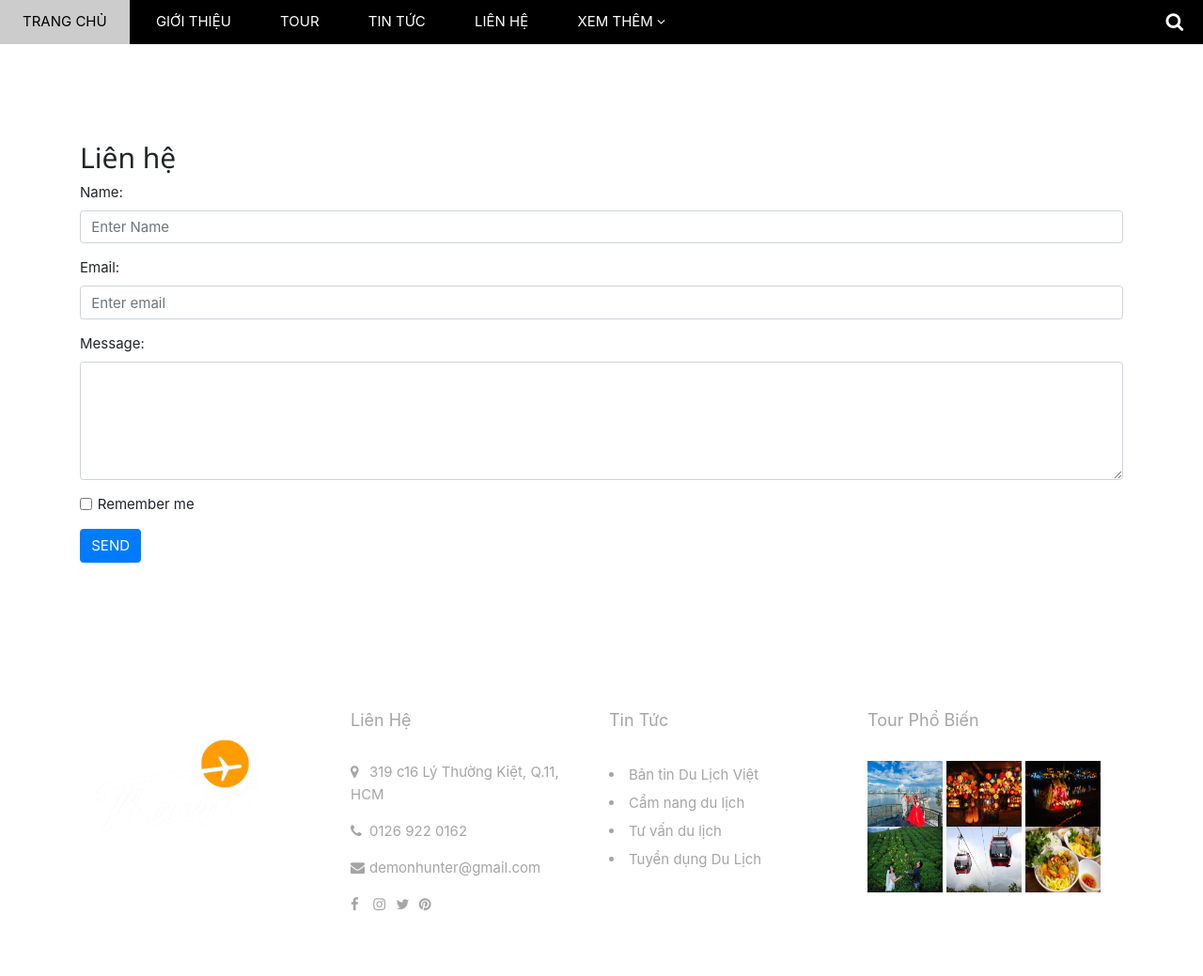
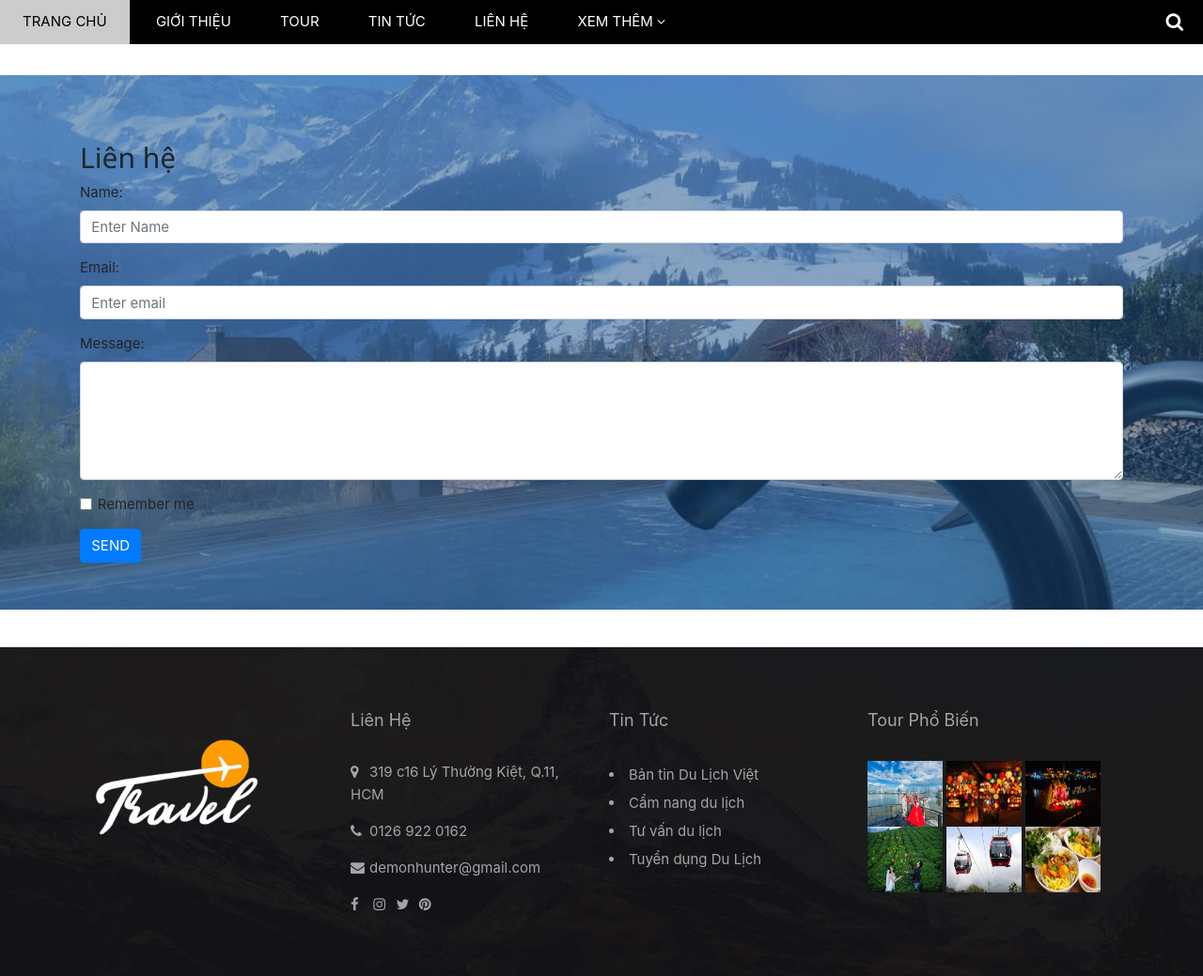
Before and after one commit to mastertao321/traveldn, a plain HTML site: page contact.html in a window 1280 px wide. Shown: the whole page at 94% size. Drawn offline with nearby package versions, Linux system fonts and the light colour scheme.

Commit message:
Update contact.css

```diff
--- a/assets/css/contact.css
+++ b/assets/css/contact.css
@@ -115,7 +115,7 @@ html{
 
 /* Bootrap contact */
 #main .all-contact{
-    background: url('/WEB106/ASM/assets/img/contact/cotact1.jpg')center / cover no-repeat;
+    background: url('../img/contact/cotact1.jpg')center / cover no-repeat;
     margin-top: 80px;
 }
 
@@ -126,7 +126,7 @@ html{
 
 /* Footer */
 #footer{
-    background: url('/WEB106/ASM/assets/img/footer/bg-footer.jpg') center / cover no-repeat;
+    background: url('../img/footer/bg-footer.jpg') center / cover no-repeat;
     margin-top: 40px;
 }
 .footer-list{
```
